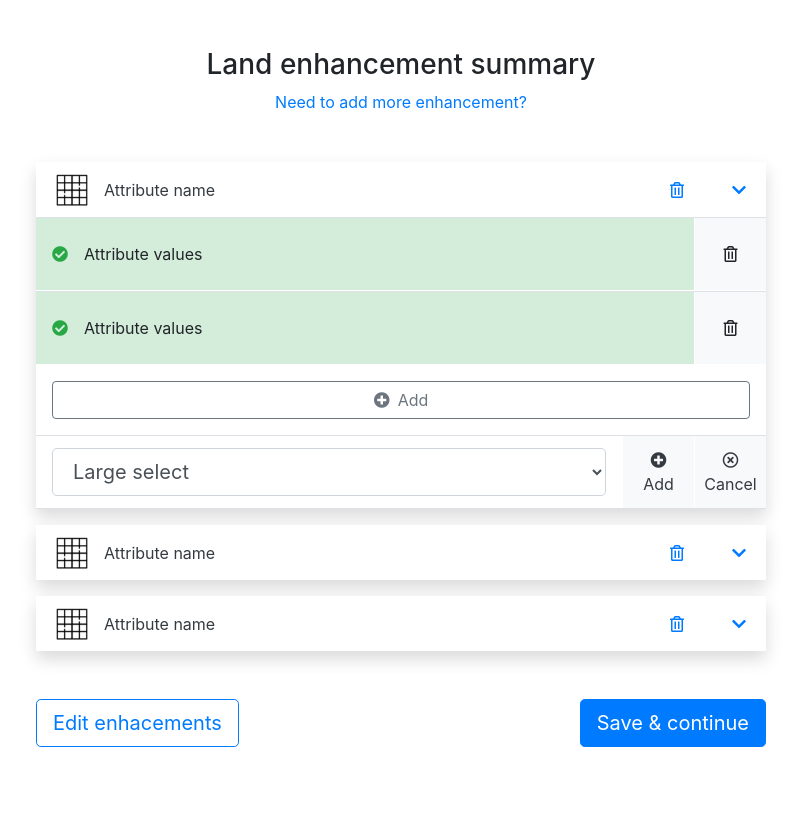
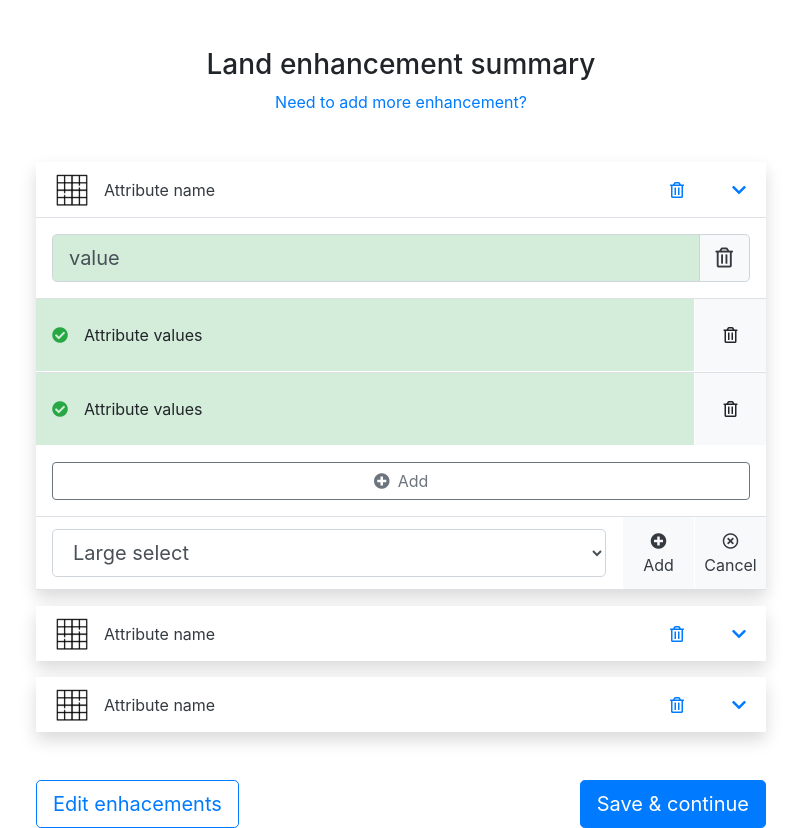
Before and after one commit to lakmal34/segstream, a plain HTML site: page summary.html in a window 1280 px wide. Shown: the whole page, without its empty margins (239-1040 px from the left). Before the commit the page ends 800 px from the top, so only its background shows below. Drawn offline with nearby package versions, Linux system fonts and the light colour scheme.

Commit message:
update UI

```diff
--- a/summary.html
+++ b/summary.html
@@ -35,6 +35,19 @@
                         </a>
                         <div id="collapseOne" class="collapse show" aria-labelledby="headingOne" data-parent="#accordionExample">
                             <div class="card-body px-0 py-0">
+
+                                <div class="px-3 py-3 border-top">
+                                    <div class="input-group input-group-lg">
+                                        <input value="value" style="background-color: #d4edda;" readonly type="text" class="form-control" placeholder="Recipient's username" aria-label="Recipient's username" aria-describedby="button-addon2">
+                                        <div class="input-group-append">
+                                          <button class="btn btn-secondary bg-light text-dark" style="border-color:#ced4da;" type="button" id="button-addon2">
+                                            <i class="far fa-trash-alt"></i>
+                                        </button>
+                                        </div>
+                                    </div>
+                                </div>
+
+
                                 <div class="w-100 d-flex flex-row align-items-center justify-content-between pl-3 border-top" style="background-color: #d4edda; border-bottom: 1px solid #fff;">
                                     <p class="my-0"><i class="fas fa-check-circle text-success mr-3"></i>Attribute values</p>
                                     <div style="height: 72px; width: 72px; border-left: 1px solid #fff;" class="bg-light d-flex align-items-center justify-content-center">
```
